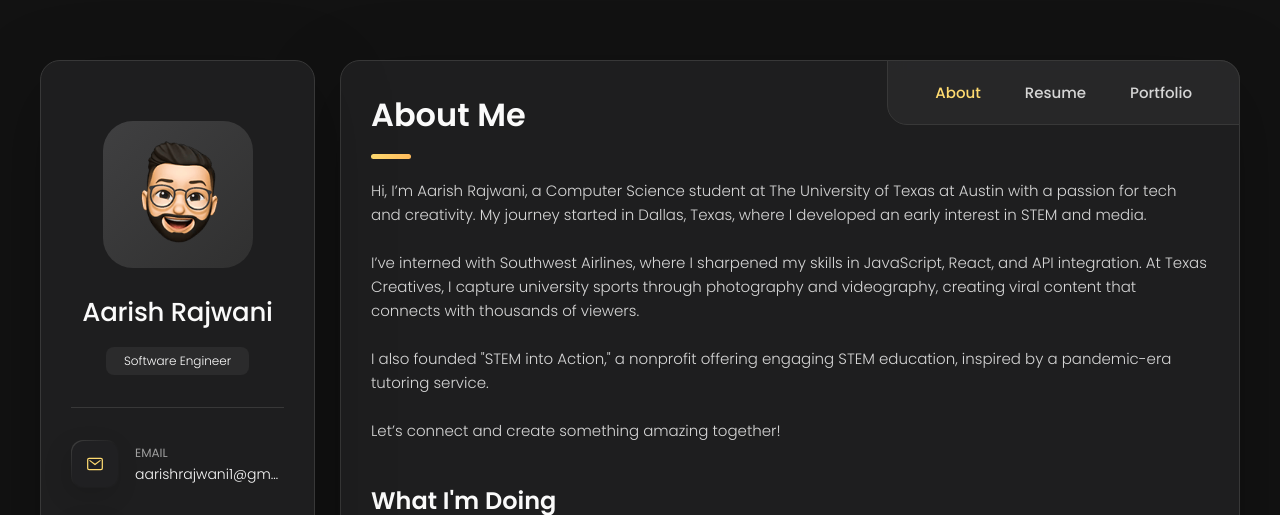
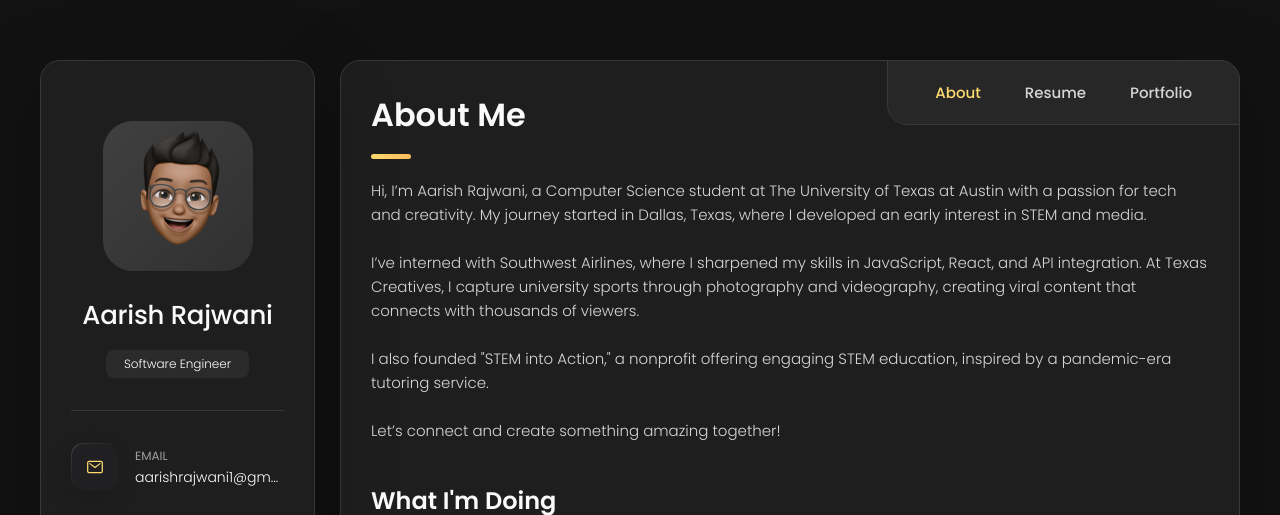
Before and after one commit to aarishrajwani/Aarish-Rajwani-Portfolio, a plain HTML site: page index.html in a window 1280 px wide. Shown: the top 515 px of the page. Drawn offline with nearby package versions, Linux system fonts and the light colour scheme.

Commit message:
Avatar Updates

```diff
--- a/index.html
+++ b/index.html
@@ -10,7 +10,7 @@
   <!--
     - favicon
   -->
-  <link rel="shortcut icon" href="./assets/images/my-avatar.png" type="image/x-icon">
+  <link rel="shortcut icon" href="./assets/images/Header_Avatar.PNG" type="image/x-icon">
 
   <!--
     - custom css link
@@ -44,7 +44,7 @@
       <div class="sidebar-info">
 
         <figure class="avatar-box">
-          <img src="./assets/images/my-avatar.png" alt="Richard hanrick" width="80">
+          <img src="./assets/images/Profile_Avatar.png" alt="Richard hanrick" width="80">
         </figure>
 
         <div class="info-content">
```
Also changed, not shown: assets/images/Header_Avatar.PNG (added), assets/images/Profile_Avatar.png (added), 3 other files.
